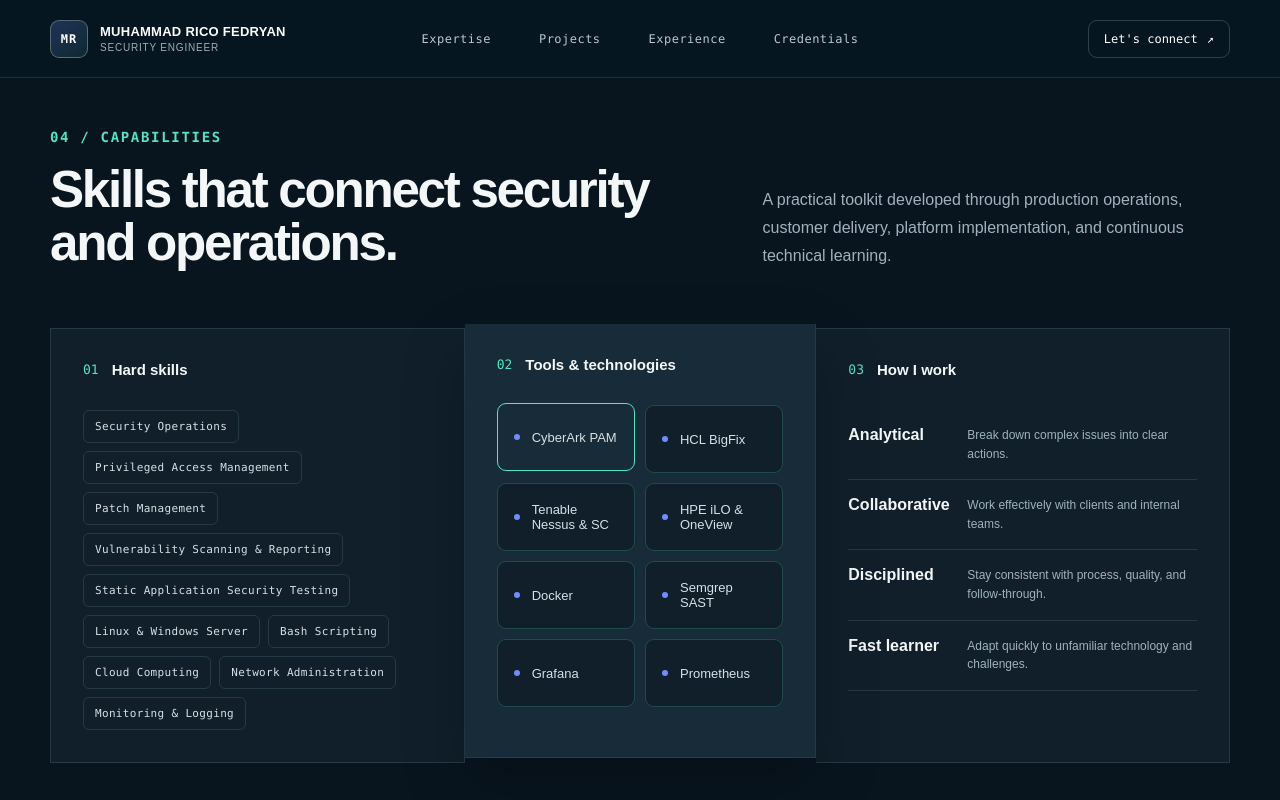
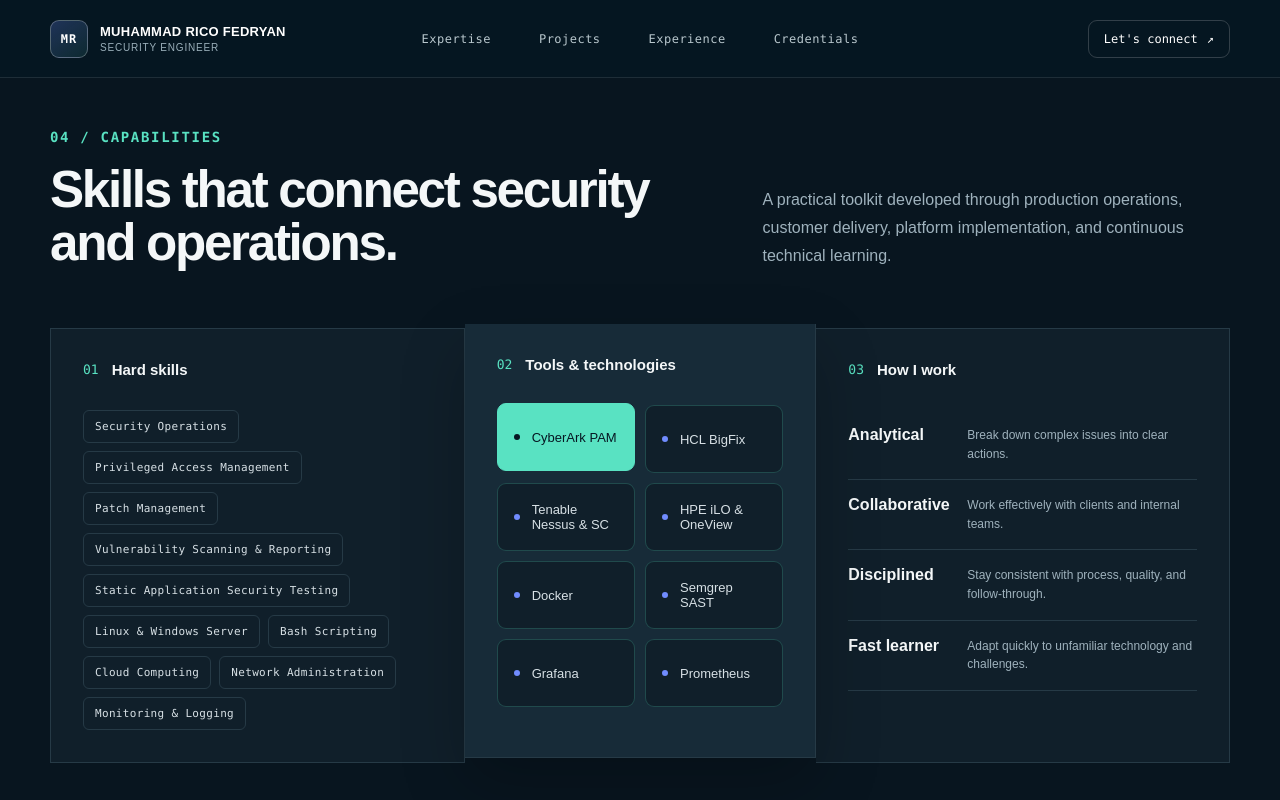
Before and after one commit to vedrico14/Portofolio-Rico_Fedryan, a Next.js app: page / in a window 1280 px wide. In both pictures the pointer is over the element "CyberArk PAM". Shown: the part 4641-5441 px from the top of the page. Built offline with nearby package versions, Linux system fonts and the light colour scheme.

Commit message:
Update hover styles for tool list
Changed hover background and text color for tool list items.

```diff
--- a/app/globals.css
+++ b/app/globals.css
@@ -1063,13 +1063,19 @@ summary {
   transition:
     border-color 180ms ease,
     background 180ms ease,
+    color 180ms ease,
     transform 180ms ease;
 }
 
 .tool-list > div:hover {
   border-color: var(--mint);
-  background: #172b38;
+  background: var(--mint);
+  color: var(--navy);
   transform: translateY(-2px);
+}
+
+.tool-list > div:hover .tool-dot {
+  background: var(--navy);
 }
 
 .tool-dot {
@@ -1078,6 +1084,7 @@ summary {
   height: 6px;
   border-radius: 50%;
   background: var(--blue);
+  transition: background 180ms ease;
 }
 
 .soft-skill-list {
```
